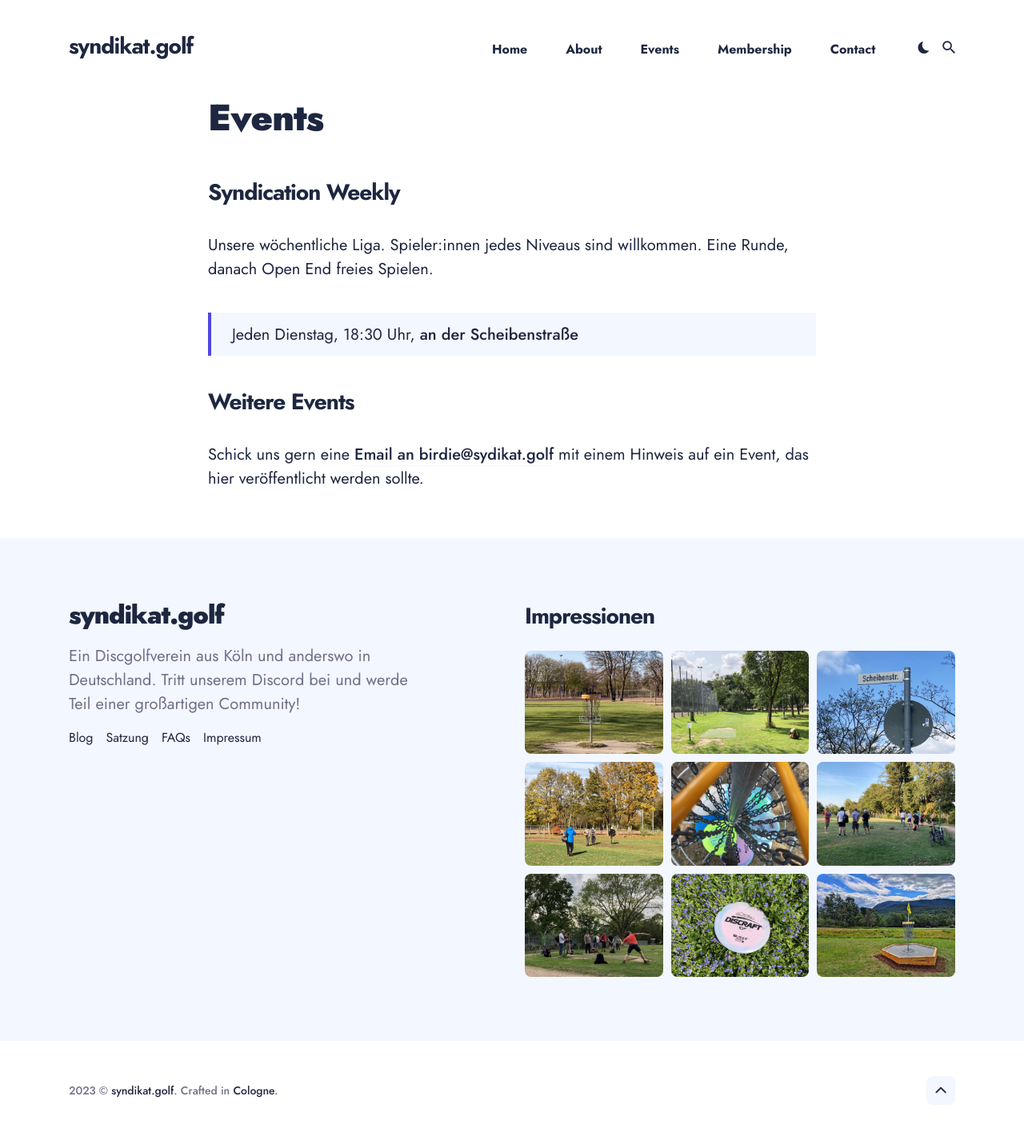
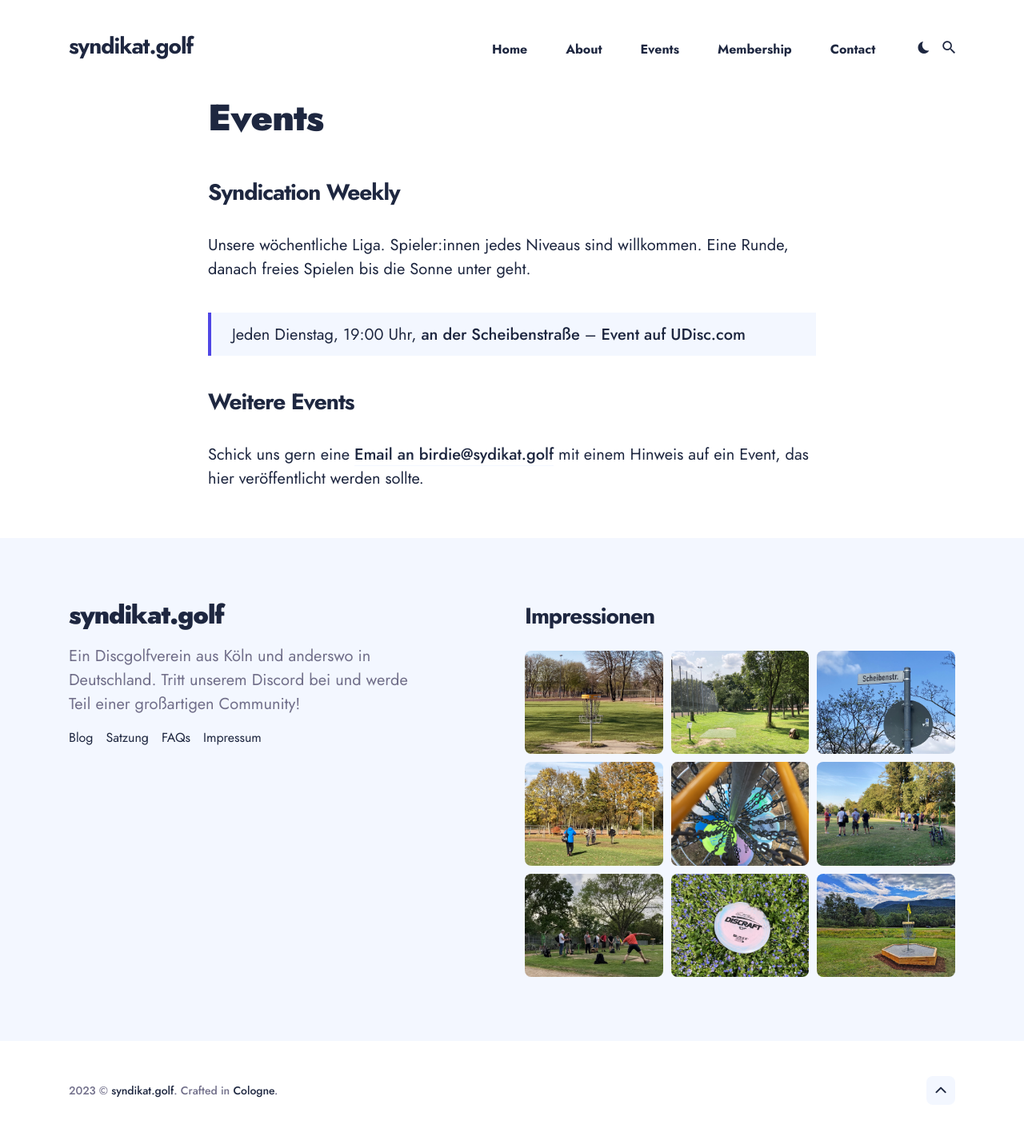
Before and after one commit to maxgreive/syndikat-web, a Jekyll site: the page built from events.md, in a window 1280 px wide. Shown: the whole page at 80% size. Built offline with Jekyll 4.4.1, drawn with Linux system fonts in a browser that asks for light colours; some web fonts are replaced.

Commit message:
updated event time

```diff
--- a/events.md
+++ b/events.md
@@ -5,9 +5,9 @@ layout: page
 
 ## Syndication Weekly
 
-Unsere wöchentliche Liga. Spieler:innen jedes Niveaus sind willkommen. Eine Runde, danach Open End freies Spielen.
+Unsere wöchentliche Liga. Spieler:innen jedes Niveaus sind willkommen. Eine Runde, danach freies Spielen bis die Sonne unter geht.
 
-> Jeden Dienstag, 18:30 Uhr, [an der Scheibenstraße](https://goo.gl/maps/yqyVDEoEs8Qd5LD56)
+> Jeden Dienstag, 19:00 Uhr, [an der Scheibenstraße](https://goo.gl/maps/yqyVDEoEs8Qd5LD56) – [Event auf UDisc.com](https://udisc.com/leagues/syndication-weekly)
 
 ## Weitere Events
 
```
Also changed, not shown: _posts/2023-03-28-sommerzeit.md (+3 -1 lines).
